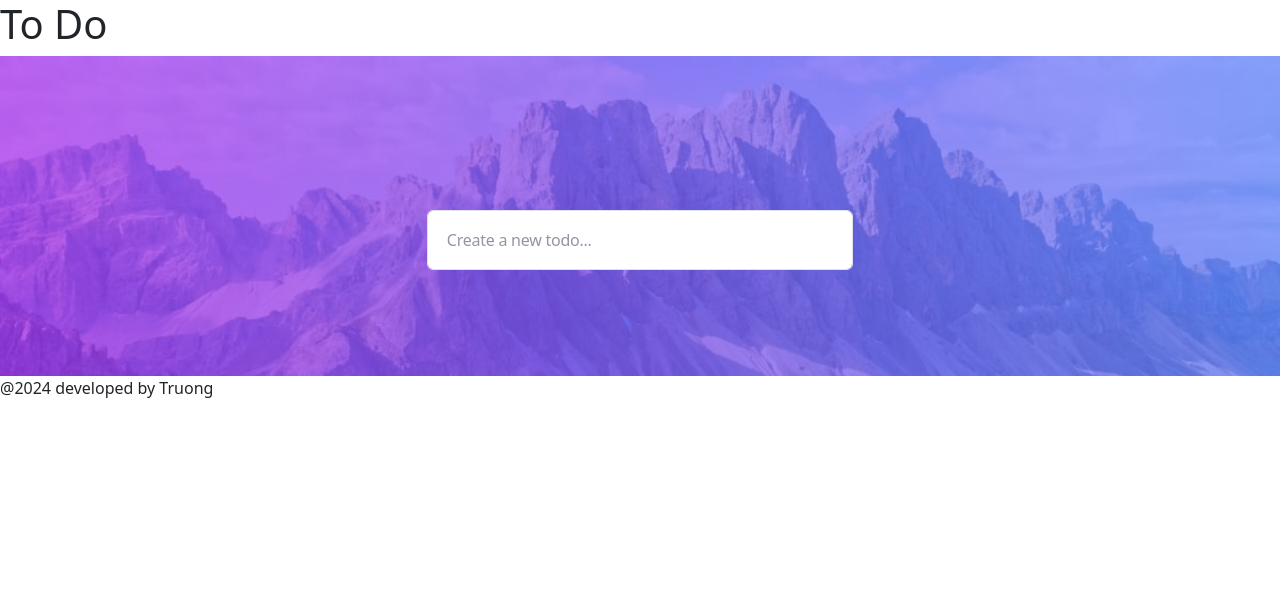
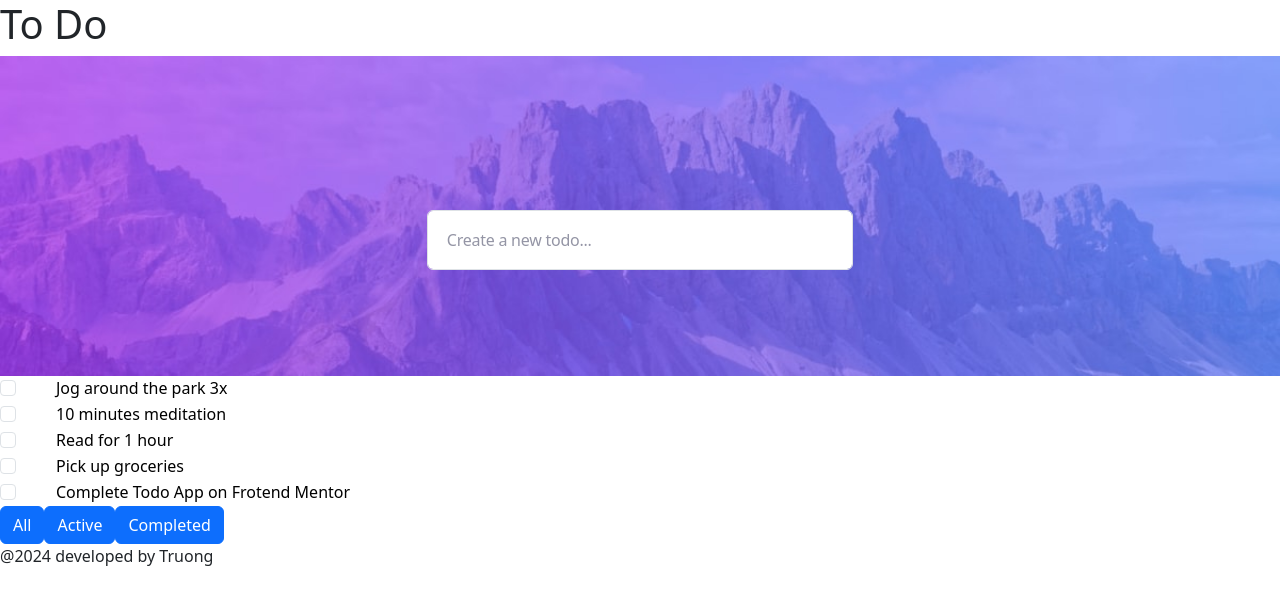
Before and after one commit to tin0312/to-do-app, a React (Vite) app: page / in a window 1280 px wide. Shown: the top 604 px of the page. Built offline with nearby package versions, Linux system fonts and the light colour scheme.

Commit message:
Complete Form Input component & render dummy tasks in ToDoList

```diff
--- a/src/App.tsx
+++ b/src/App.tsx
@@ -4,7 +4,7 @@ import React, { useState } from 'react';
 import Header from './components/Header';
 import Footer from './components/Footer';
 import ToDoForm from './components/ToDoForm';
-import ToDoList from './components/ToDoForm';
+import ToDoList from './components/ToDoList';
 
 function App() {
   const exampleTasks = [
@@ -30,7 +30,7 @@ function App() {
     },
     {
       id: nanoid(),
-      content: "Complete Todo App on Frontend Mentor",
+      content: "Complete Todo App on Frotend Mentor",
       completed: false
     }
   ]
@@ -42,6 +42,7 @@ function App() {
       </header>
       <main>
         <ToDoForm tasks= {tasks} setTasks = {setTasks}/>
+        <ToDoList tasks={tasks} setTasks={setTasks} />
       </main>
       <footer>
         <Footer />
--- a/src/components/ToDoForm.tsx
+++ b/src/components/ToDoForm.tsx
@@ -1,14 +1,12 @@
 import { useState } from 'react';
 import { nanoid } from 'nanoid';
-import ToDoTask from "./ToDoTask"
-import FilterTask from "./FilterTask"
 import Container from 'react-bootstrap/Container';
 import Row from 'react-bootstrap/Row';
 import Col from 'react-bootstrap/Col';
 import Form from 'react-bootstrap/Form';
 
 interface Task{
-  id: string,
+  id: number,
   content: string,
   completed: boolean
 }
@@ -33,7 +31,7 @@ export default function ToDoList({tasks, setTasks} : ToDoListProps) {
           content: taskInput,
           completed: false
         };
-        setTasks([...tasks, newTask]);
+        setTasks([newTask,...tasks]);
         setTaskInput("");
       }
     }
@@ -45,7 +43,6 @@ export default function ToDoList({tasks, setTasks} : ToDoListProps) {
         <Col md={4} className="d-flex form-column p-0 flex-column align-items-center">
           <Form className="w-100 p-0">
             <Form.Group>
-              {/* <Form.Label className="todo-label text-light fw-bolder mb-5">TO DO</Form.Label> */}
               <Form.Control
                 type="text"
                 onChange={handleChange}
--- a/src/components/ToDoList.jsx
+++ b/src/components/ToDoList.jsx
@@ -2,11 +2,17 @@ import React from 'react';
 import ToDoTask from './ToDoTask';
 import FilterTask from './FilterTask';
 
-function ToDoList: React.FC(){
-    return(
-        <div>
-            <ToDoTask />
-            <FilterTask />
-        </div>
-    )
+export default function ToDoList({ tasks, setTasks }) {
+  const task = tasks.map((task) => (
+    <ToDoTask
+    key={task.id}
+    task={task}
+    setTasks={setTasks}/>
+  ))
+  return (
+    <div>
+    {task}
+      <FilterTask />
+    </div>
+  );
 }
--- a/src/components/ToDoTask.tsx
+++ b/src/components/ToDoTask.tsx
@@ -2,10 +2,14 @@ import Form from 'react-bootstrap/Form';
 import { useState } from 'react';
 
 interface ToDoItemProps {
-  task: string;
+  task: {
+    id: number;
+    content: string;
+    completed: boolean;
+  };
 }
 
-export default function ToDoTask: React.FC<ToDoItemProps> ({ task }) => {
+const ToDoTask: React.FC<ToDoItemProps> = ({ task }) => {
   const [checked, setChecked] = useState(false);
 
   const toggleCheck = () => {
@@ -14,7 +18,8 @@ export default function ToDoTask: React.FC<ToDoItemProps> ({ task }) => {
 
   const labelStyle = {
     textDecoration: checked ? 'line-through' : 'none',
-    color: checked ? 'grey' : 'black'
+    color: checked ? 'grey' : 'black',
+    marginLeft: '2rem'
   };
 
   return (
@@ -22,8 +27,8 @@ export default function ToDoTask: React.FC<ToDoItemProps> ({ task }) => {
       <Form>
         <Form.Check
           type="checkbox"
-          label={<span style={{ ...labelStyle, marginLeft: '2rem' }}>{task}</span>}
-          id={task}
+          label={<span style={labelStyle}>{task.content}</span>}
+          id={task.id.toString()}
           name="task"
           onChange={toggleCheck}
         />
@@ -32,4 +37,4 @@ export default function ToDoTask: React.FC<ToDoItemProps> ({ task }) => {
   );
 };
 
-export default ToDoItem;
+export default ToDoTask;
```
